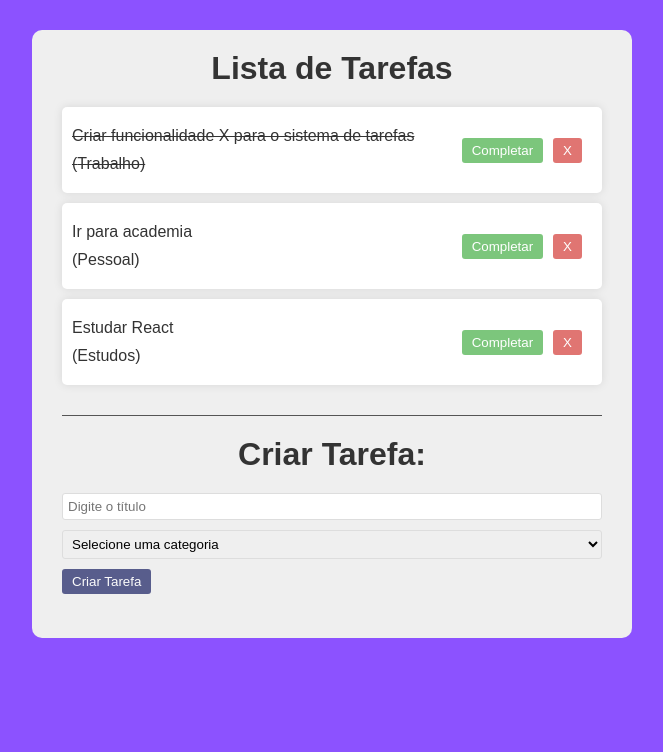
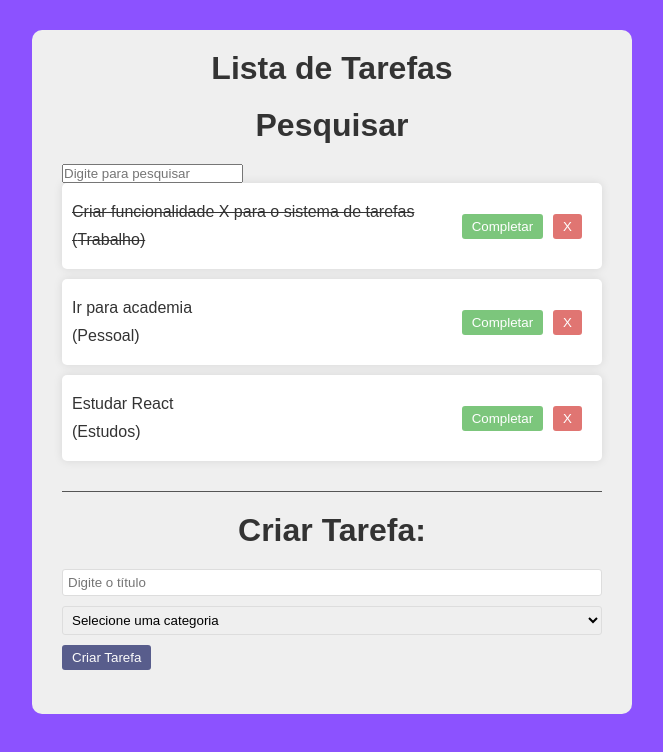
Before and after one commit to npcwalison/totask, a React (Vite) app: page / in a window 1280 px wide. Shown: the top 752 px of the page, without its empty margins (308-971 px from the left). Built offline with nearby package versions, Linux system fonts and the light colour scheme.

Commit message:
add filter search

```diff
--- a/src/App.tsx
+++ b/src/App.tsx
@@ -3,6 +3,7 @@ import { Container } from "./styles";
 
 import TaskItem from "./components/TaskItem";
 import TaskForm from "./components/TaskForm";
+import Search from "./components/Search";
 
 function App() {
     const [tasks, setTasks] = useState([
@@ -25,6 +26,8 @@ function App() {
             isCompleted: false,
         },
     ]);
+
+    const [search, setSearch] = useState("")
 
     const addTask = (text: any, category: any) => {
         const newTask = [...tasks, {
@@ -54,8 +57,13 @@ function App() {
     return (
         <Container>
             <h1>Lista de Tarefas</h1>
+            <Search search={search} setSearch={setSearch}/>
             <div className="todo-list">
-                {tasks.map((task) => (
+                {tasks
+                .filter((task) =>
+                    task.text.toLowerCase().includes(search.toLowerCase())
+                )
+                .map((task) => (
                     <TaskItem
                         key={task.id}
                         task={task}
--- /dev/null
+++ b/src/components/Search.tsx
@@ -0,0 +1,30 @@
+import styled from "styled-components";
+import React, { Dispatch, SetStateAction } from "react";
+
+
+const Container = styled.div``;
+
+type SearchPorps = {
+    search: string;
+    setSearch: Dispatch<SetStateAction<string>>;
+}
+
+
+
+const Search:React.FC<SearchPorps> = ({ search, setSearch }) => {
+    return (
+        <Container>
+            <h1>Pesquisar</h1>
+            <input
+                type="text"
+                placeholder="Digite para pesquisar"
+                value={search}
+                onChange={(e) => setSearch(e.target.value)}
+            />
+        </Container>
+    )
+}
+
+
+
+export default Search;
```
